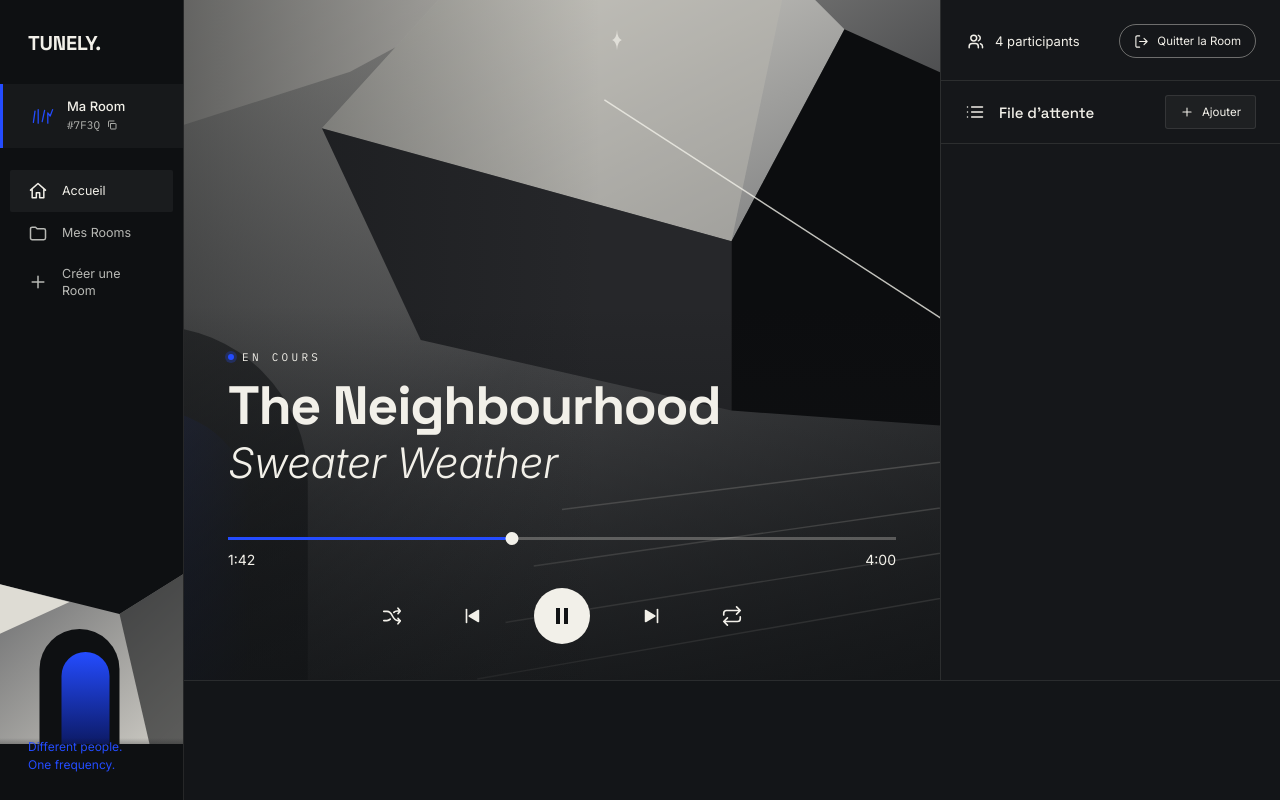
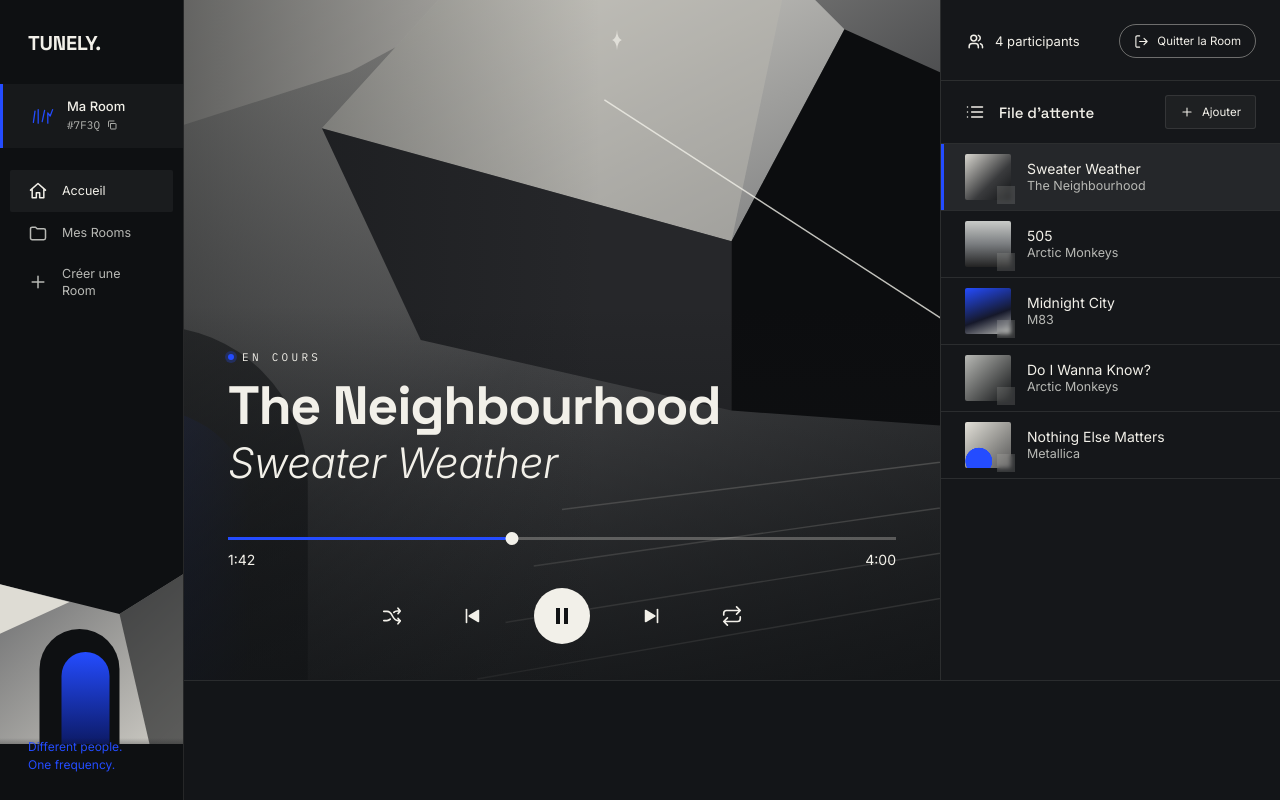
Before and after one commit to ItokianaRAKT/tunely-frontend-web, a React (Vite) app: page / in a window 1280 px wide. Built offline with nearby package versions, Linux system fonts and the light colour scheme.

Commit message:
feat: render playlist tracks in the queue list

```diff
--- a/src/App.css
+++ b/src/App.css
@@ -413,6 +413,91 @@ h2 {
   background: rgba(255, 255, 255, 0.04);
 }
 
+.ql {
+  list-style: none;
+  margin: 0;
+  padding: 0;
+  overflow-y: auto;
+  flex: 1;
+  min-height: 0;
+  scrollbar-width: thin;
+}
+
+.ql li {
+  border-bottom: 1px solid var(--line);
+}
+
+.row {
+  display: flex;
+  gap: 16px;
+  align-items: center;
+  width: 100%;
+  padding: 10px 24px;
+  text-align: left;
+  position: relative;
+  transition: background 0.16s;
+}
+
+.row:hover {
+  background: rgba(255, 255, 255, 0.04);
+}
+
+.row[aria-current='true'] {
+  background: rgba(255, 255, 255, 0.07);
+}
+
+.row[aria-current='true']::before {
+  content: '';
+  position: absolute;
+  left: 0;
+  top: 0;
+  bottom: 0;
+  width: 3px;
+  background: var(--blue);
+}
+
+.th {
+  width: 46px;
+  height: 46px;
+  flex: none;
+  position: relative;
+  border-radius: 2px;
+  background: var(--g);
+}
+
+.th::after {
+  content: '';
+  position: absolute;
+  right: -4px;
+  bottom: -4px;
+  width: 18px;
+  height: 18px;
+  background: rgba(242, 240, 233, 0.14);
+  backdrop-filter: blur(2px);
+}
+
+.meta {
+  min-width: 0;
+  flex: 1;
+}
+
+.meta b {
+  display: block;
+  font: 400 14px var(--ui);
+  white-space: nowrap;
+  overflow: hidden;
+  text-overflow: ellipsis;
+}
+
+.meta small {
+  font-size: 12.5px;
+  color: var(--conc);
+  white-space: nowrap;
+  overflow: hidden;
+  text-overflow: ellipsis;
+  display: block;
+}
+
 /* toast */
 #toast {
   position: fixed;
@@ -529,6 +614,9 @@ h2 {
   .qh .ghost {
     margin: 0 20px 0 0;
   }
+  .row {
+    padding: 10px 20px;
+  }
   .strip {
     display: flex;
     flex-direction: column;
--- a/src/App.tsx
+++ b/src/App.tsx
@@ -95,7 +95,7 @@ function App() {
           onNext={nextTrack}
           onPrev={prevTrack}
         />
-        <QueuePanel />
+        <QueuePanel tracks={tracks} currentIndex={currentIndex} />
         <footer className="strip" />
       </main>
 
--- a/src/components/QueuePanel.tsx
+++ b/src/components/QueuePanel.tsx
@@ -1,6 +1,13 @@
+import type { CSSProperties } from 'react'
 import { Icon } from './Icon'
+import type { Track } from '../data/tracks'
 
-export function QueuePanel() {
+type QueuePanelProps = {
+  tracks: Track[]
+  currentIndex: number
+}
+
+export function QueuePanel({ tracks, currentIndex }: QueuePanelProps) {
   return (
     <div className="right qopen">
       <div className="who">
@@ -23,7 +30,25 @@ export function QueuePanel() {
           Ajouter
         </button>
       </div>
-      <ul className="ql" id="ql" />
+      <ul className="ql" id="ql">
+        {tracks.map((track, index) => (
+          <li key={index}>
+            <button
+              className="row"
+              aria-current={index === currentIndex ? 'true' : undefined}
+            >
+              <span
+                className="th"
+                style={{ '--g': track.gradient } as CSSProperties}
+              />
+              <span className="meta">
+                <b>{track.title}</b>
+                <small>{track.artist}</small>
+              </span>
+            </button>
+          </li>
+        ))}
+      </ul>
     </div>
   )
 }
```
